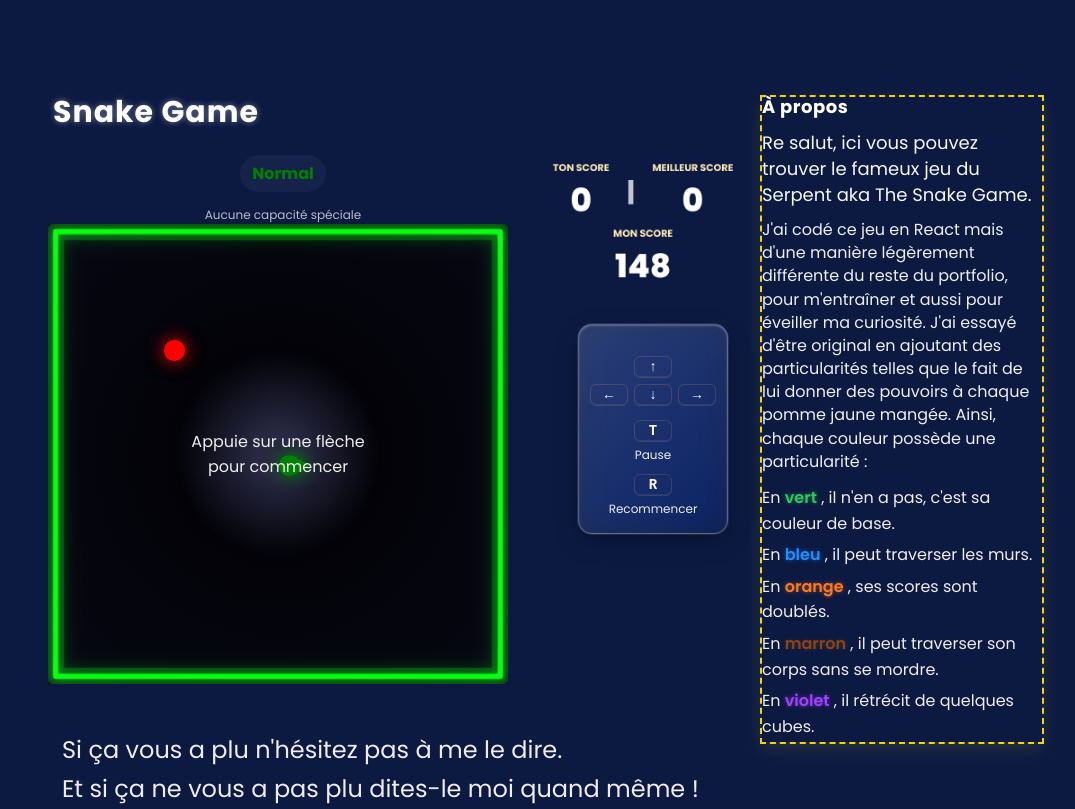
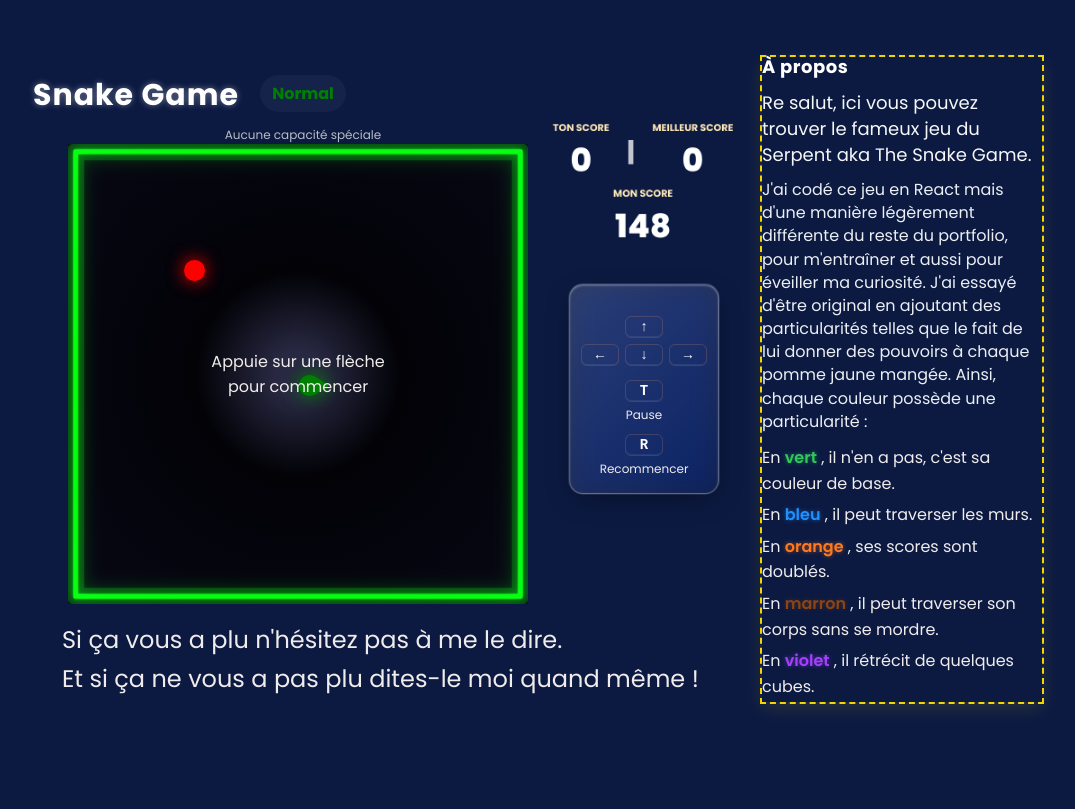
Before and after one commit to Walie-Matthieu/snake-game, a Next.js app: page / in a window 1280 px wide. Shown: the whole page, without its empty margins (110-1185 px from the left). Built offline with nearby package versions, Linux system fonts and the light colour scheme.

Commit message:
few changes

```diff
--- a/app/page.module.css
+++ b/app/page.module.css
@@ -514,26 +514,30 @@
 /* Desktop petit (1024px - 1440px) */
 @media (min-width: 1024px) and (max-width: 1440px) {
   .gameLeft {
-    --game-offset-x: 70px;       /* Pour déplacer le bloc jeu de gauche à droite */
-    --game-offset-y: 30px;      /* Pour déplacer le bloc jeu de haut en bas */
-    --title-offset-x: -50px;   /* chiffre grand = plus à gauche */
-    --title-offset-y: -70px;  /* chiffre grand = plus en bas */
+    --game-offset-x: 90px;       /* Pour déplacer le bloc jeu de gauche à droite */
+    --game-offset-y: -50px;      /* Pour déplacer le bloc jeu de haut en bas */
+    --title-offset-x: -90px;   /* chiffre grand = plus à gauche */
+    --title-offset-y: -7px;  /* chiffre grand = plus en bas */
     --container-gap: -70px;  /* espace entre Canvas et panneau */
 
-    --scoreboard-offset-x: 250px;   /* + = droite, - = gauche */
-    --scoreboard-offset-y: 0px;    /* + = bas, - = haut */
+    --scoreboard-offset-x: 230px;   /* + = droite, - = gauche */
+    --scoreboard-offset-y: 40px;    /* + = bas, - = haut */
+    --scoreboard-offset-z: 70;     /* z-index pour superposer au canvas */
 
-    --controls-offset-x: 30px;   /* déplace le panneau touches */
-    --controls-offset-y: 110px;    /* + = bas, - = haut */
+    --controls-offset-x: 1px;   /* déplace le panneau touches de droite à gauche */
+    --controls-offset-y: 150px;    /* + = bas, - = haut */
   }
-  .asideRight { --aside-offset-x: 25px; }   /* colonne "À propos" un peu plus à droite */
+  .asideRight {
+    --aside-offset-x: 25px;
+    --aside-offset-y: -30px;    /* Ajout du décalage vertical de la colonne "À propos" */
+  }
   .lastParagraph {
     /* force une nouvelle ligne et largeur pleine pour éviter le “collage” à droite */
     flex: 1 1 100%;
     align-self: stretch;
     max-width: 100%;
     --last-offset-x: -700px;
-    --last-offset-y: 90px;
+    --last-offset-y: 20px;
   }
 }
 
```
